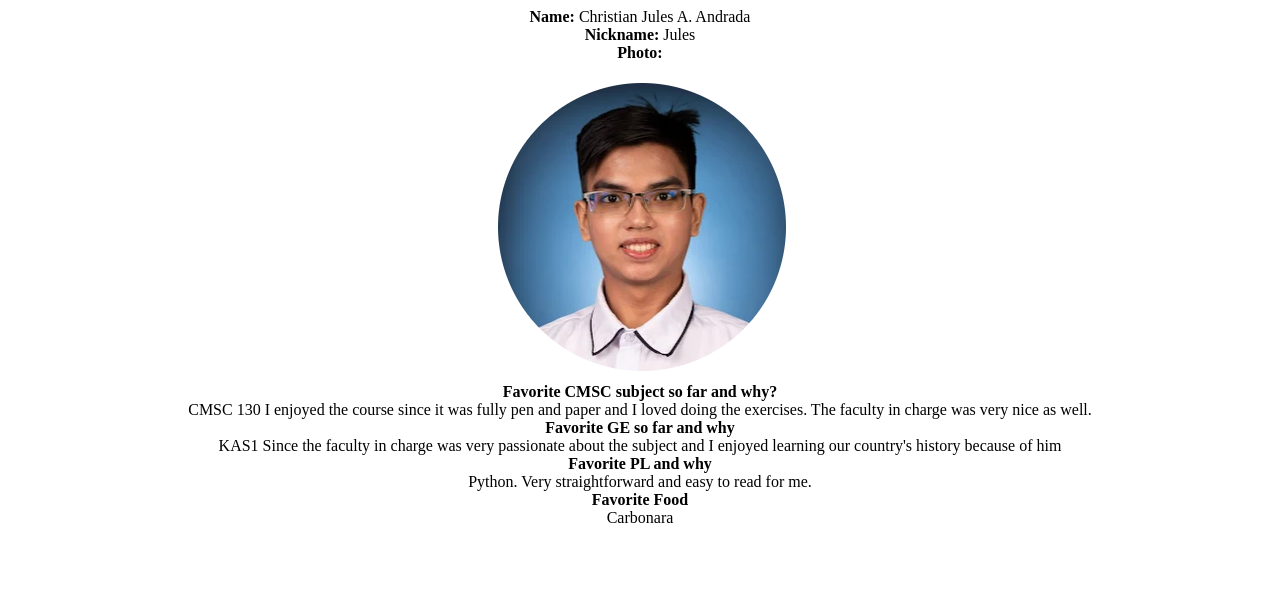
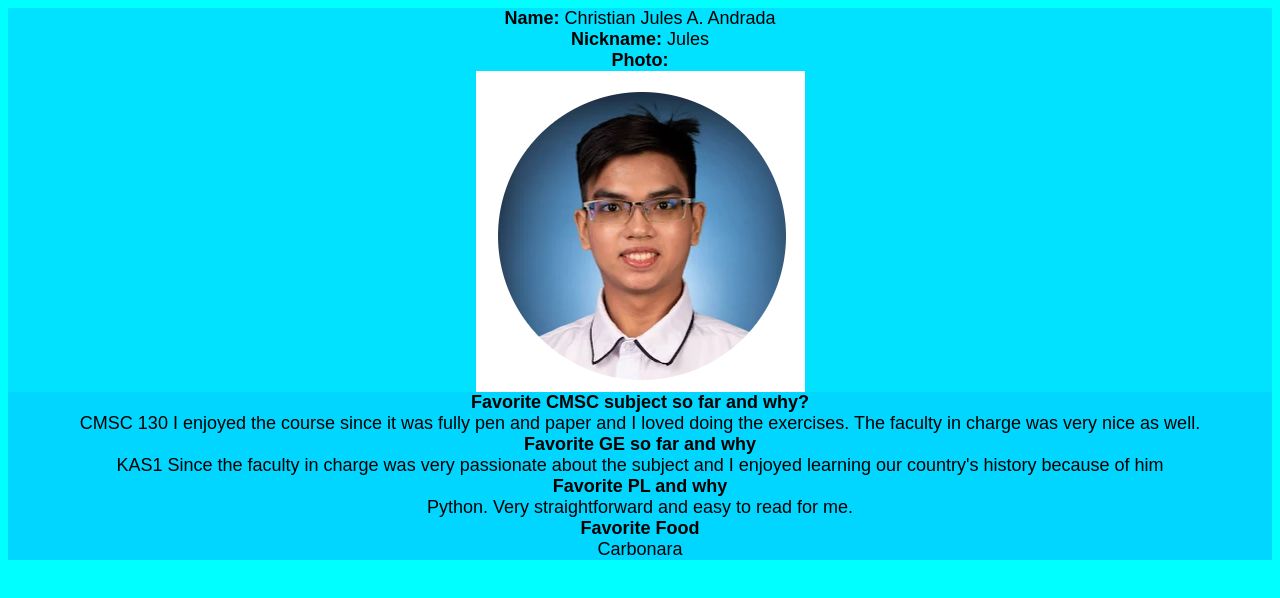
Before and after one commit to cjules26/cjules26.github.io, a plain HTML site: page index.html in a window 1280 px wide. Drawn offline with Linux system fonts and the light colour scheme.

Commit message:
chore: added css

```diff
--- a/designs.css
+++ b/designs.css
@@ -1,3 +1,10 @@
-.Info{
+BODY{
+    background-color: cyan;
+    font-size: large;
+    font-family: Arial, Helvetica, sans-serif;
 
 }
+
+div{
+    background-color: rgba(0, 208, 255, 0.609);
+}
--- a/index.html
+++ b/index.html
@@ -1,6 +1,7 @@
 <!DOCTYPE HTML PUBLIC>
 <HTML>
    <HEAD>
+    <link rel="stylesheet" href="designs.css">
       <TITLE>Exercise 1</TITLE>
    </HEAD>
    <BODY>
```
